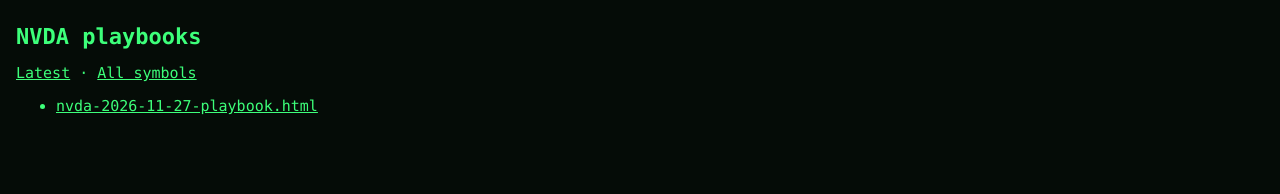
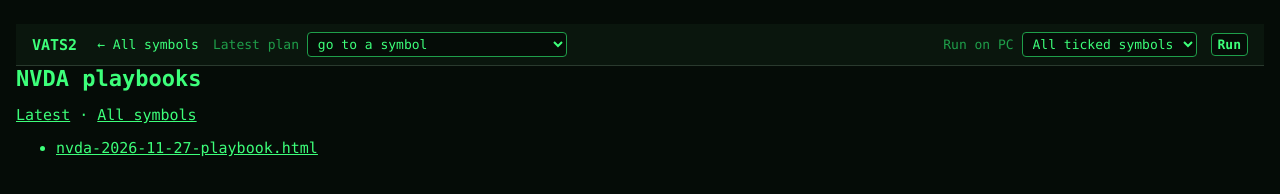
Before and after one commit to Lardvaark/vats-multi-playbook, a plain HTML site: page NVDA/archive.html in a window 1280 px wide. Drawn offline with Linux system fonts and the light colour scheme.

Commit message:
NVDA archive

```diff
--- a/NVDA/archive.html
+++ b/NVDA/archive.html
@@ -6,4 +6,4 @@ a{color:#3dff7a}h1{font-size:22px;margin:0 0 4px}.sub{color:#1f9e4a;margin-botto
 .card{border:1px solid #2a3a2e;border-radius:8px;background:#0a160d;padding:14px;text-decoration:none;display:block}
 .card b{font-size:20px}.bear{color:#ff6b5a}.bull{color:#3dff7a}.neu{color:#c8c86a}.dim{color:#1f9e4a;font-size:13px}
 li{margin:6px 0}</style></head><body><h1>NVDA playbooks</h1>
-<p><a href="./">Latest</a> · <a href="../">All symbols</a></p><ul><li><a href="playbooks/nvda-2026-11-27-playbook.html">nvda-2026-11-27-playbook.html</a></li></ul></body></html>
+<p><a href="./">Latest</a> · <a href="../">All symbols</a></p><ul><li><a href="playbooks/nvda-2026-11-27-playbook.html">nvda-2026-11-27-playbook.html</a></li></ul><script src="/vats-multi-playbook/menu.js" defer></script></body></html>
```
